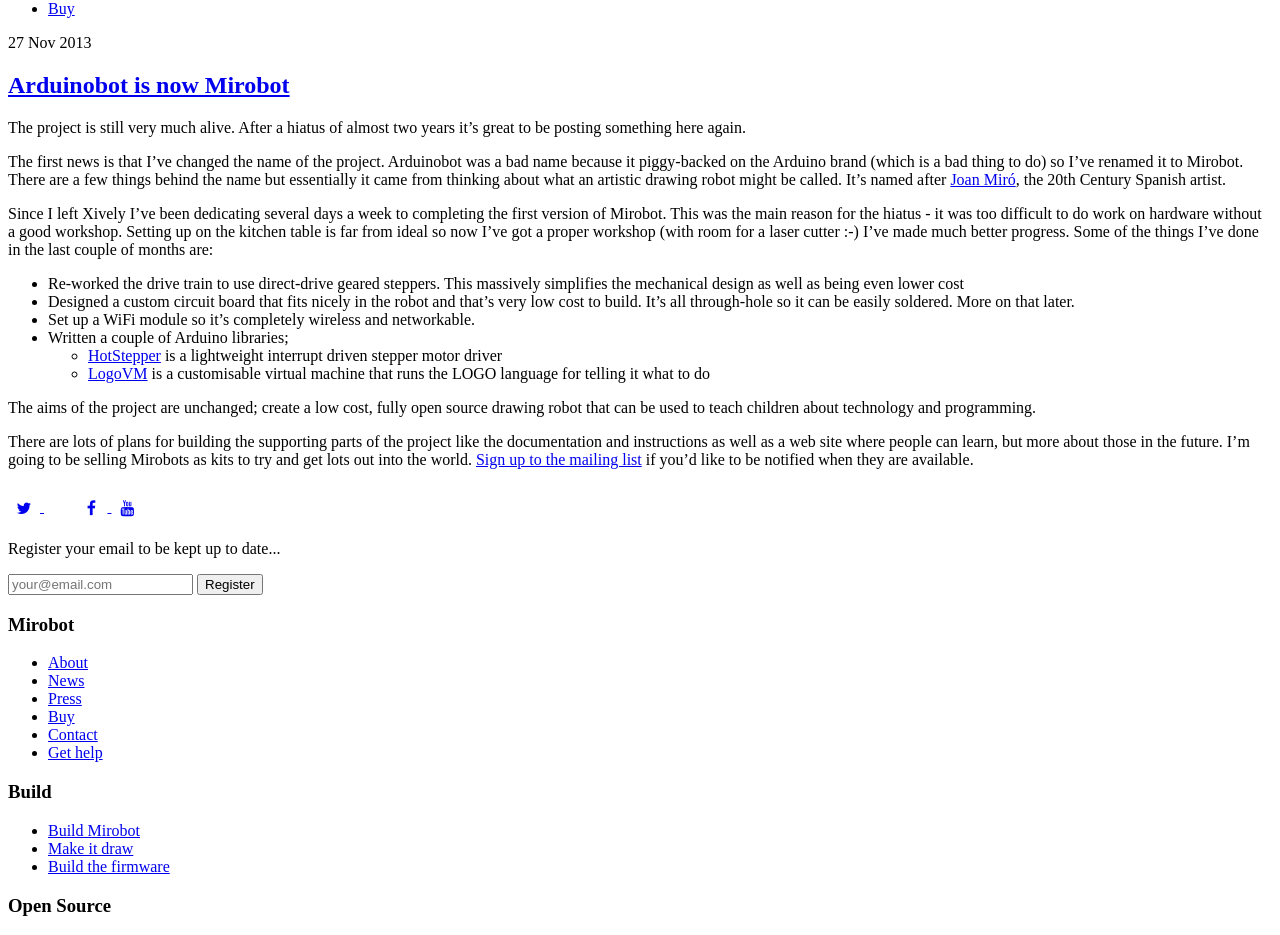
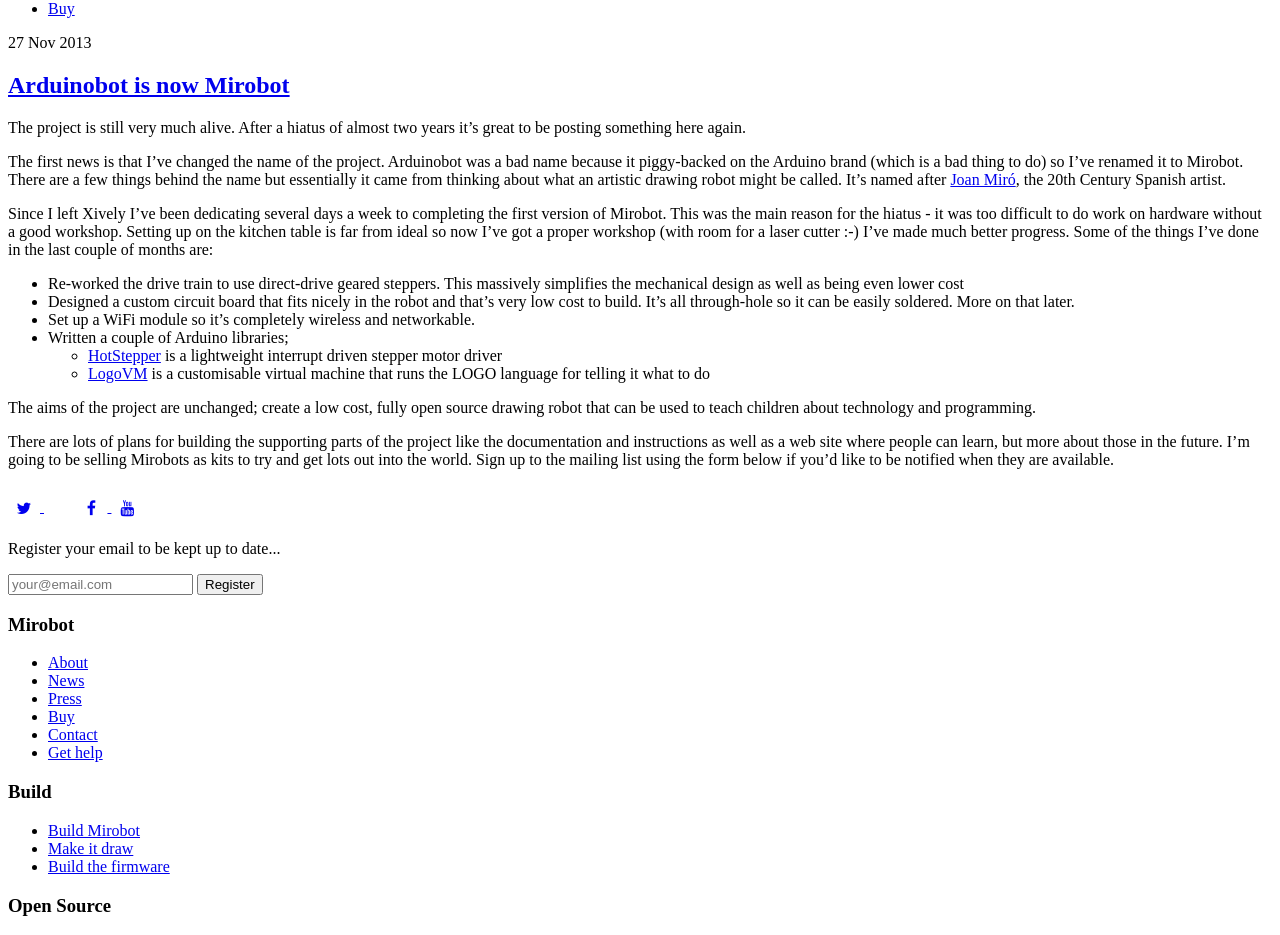
Before and after one commit to mirobot/mirobot-web, a Jekyll site: the page built from _posts/2013-11-27-arduinobot-is-now-mirobot.md, in a window 1280 px wide. Shown: the part 342-1277 px from the top of the page. Built offline with Jekyll 4.4.1, drawn with Linux system fonts in a browser that asks for light colours; nearby versions of some CDN libraries; Markdown is read by kramdown in place of the engine named in the settings.

```diff
--- a/_assets/css/css-includes/base.scss
+++ b/_assets/css/css-includes/base.scss
@@ -21,6 +21,9 @@ ul{
 }
 ul li{
   margin:10px 0;
+}
+a{
+	cursor:pointer;
 }
 
 section{
--- a/_posts/2013-11-27-arduinobot-is-now-mirobot.md
+++ b/_posts/2013-11-27-arduinobot-is-now-mirobot.md
@@ -20,4 +20,4 @@ Since I left Xively I've been dedicating several days a week to completing the f
 
 The aims of the project are unchanged; create a low cost, fully open source drawing robot that can be used to teach children about technology and programming.
 
-There are lots of plans for building the supporting parts of the project like the documentation and instructions as well as a web site where people can learn, but more about those in the future. I'm going to be selling Mirobots as kits to try and get lots out into the world. [Sign up to the mailing list](/signup) if you'd like to be notified when they are available.
+There are lots of plans for building the supporting parts of the project like the documentation and instructions as well as a web site where people can learn, but more about those in the future. I'm going to be selling Mirobots as kits to try and get lots out into the world. Sign up to the mailing list using the form below if you'd like to be notified when they are available.
```
Also changed, not shown: _posts/2014-01-08-the-first-milestone.md (+1 -1 lines), index.html (+4 -4 lines).
